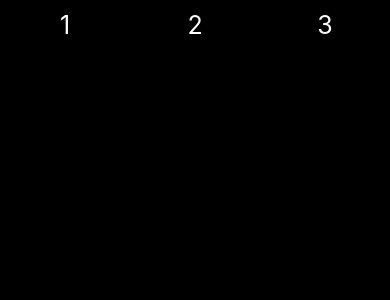
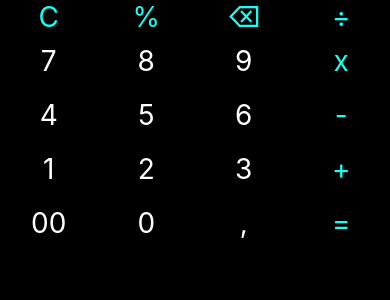
Before and after one commit to nunaprameswari/Calculator, a React Native app: screen / in a window 390 px wide. Shown: the top 300 px of the page. Built offline with nearby package versions, Linux system fonts and the light colour scheme.

Commit message:
Menambahkan Angka dan Editing

```diff
--- a/App.jsx
+++ b/App.jsx
@@ -8,6 +8,48 @@ const App = () => {
 
       <View style={styles.Simbol}>
         <View style={styles.PnAngka}>
+          <Text style={styles.SAngka}>C</Text>
+        </View>
+        <View style={styles.PnAngka}>
+          <Text style={styles.SAngka}>%</Text>
+        </View>
+        <View style={styles.PnAngka}>
+          <Text style={styles.SAngka}>⌫</Text>
+        </View>
+        <View style={styles.PnAngka}>
+          <Text style={styles.SAngka}>÷</Text>
+        </View>
+      </View>
+      <View style={styles.Simbol}>
+        <View style={styles.PnAngka}>
+          <Text style={styles.Angka}>7</Text>
+        </View>
+        <View style={styles.PnAngka}>
+          <Text style={styles.Angka}>8</Text>
+        </View>
+        <View style={styles.PnAngka}>
+          <Text style={styles.Angka}>9</Text>
+        </View>
+        <View style={styles.PnAngka}>
+          <Text style={styles.SAngka}>x</Text>
+        </View>
+      </View>
+      <View style={styles.Simbol}>
+        <View style={styles.PnAngka}>
+          <Text style={styles.Angka}>4</Text>
+        </View>
+        <View style={styles.PnAngka}>
+          <Text style={styles.Angka}>5</Text>
+        </View>
+        <View style={styles.PnAngka}>
+          <Text style={styles.Angka}>6</Text>
+        </View>
+        <View style={styles.PnAngka}>
+          <Text style={styles.SAngka}>-</Text>
+        </View>
+      </View>
+      <View style={styles.Simbol}>
+        <View style={styles.PnAngka}>
           <Text style={styles.Angka}>1</Text>
         </View>
         <View style={styles.PnAngka}>
@@ -15,6 +57,23 @@ const App = () => {
         </View>
         <View style={styles.PnAngka}>
           <Text style={styles.Angka}>3</Text>
+        </View>
+        <View style={styles.PnAngka}>
+          <Text style={styles.SAngka}>+</Text>
+        </View>
+      </View>
+      <View style={styles.Simbol}>
+        <View style={styles.PnAngka}>
+          <Text style={styles.Angka}>00</Text>
+        </View>
+        <View style={styles.PnAngka}>
+          <Text style={styles.Angka}>0</Text>
+        </View>
+        <View style={styles.PnAngka}>
+          <Text style={styles.Angka}>,</Text>
+        </View>
+        <View style={styles.PnAngka}>
+          <Text style={styles.SAngka}>=</Text>
         </View>
       </View>
     </View>
@@ -38,7 +97,11 @@ const styles = StyleSheet.create({
   },
   Angka: {
     color: 'white',
-    fontSize: 25,
+    fontSize: 28,
     padding: 10,
   },
+  SAngka: {
+    color: '#15fff3',
+    fontSize: 28,
+  },
 });
```
